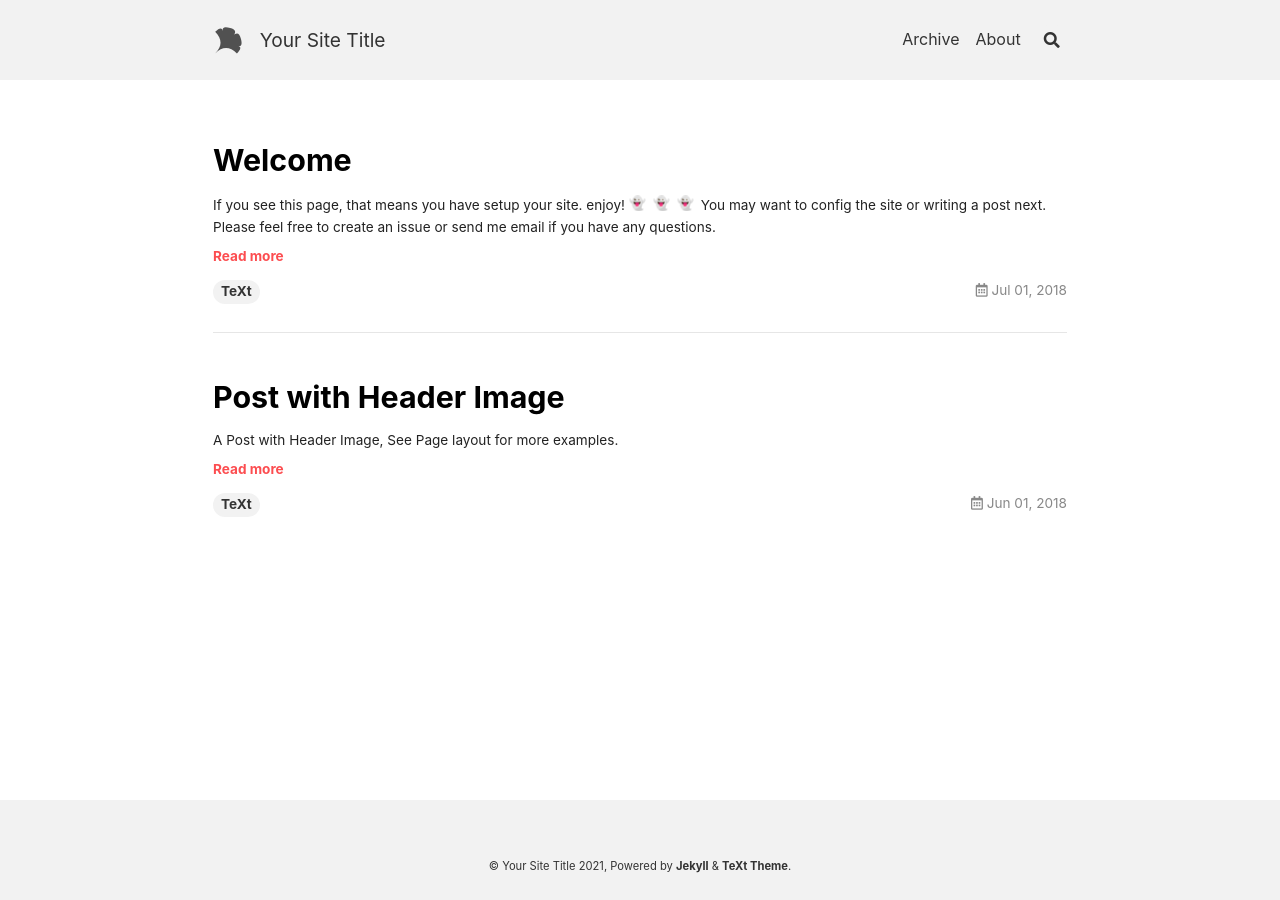
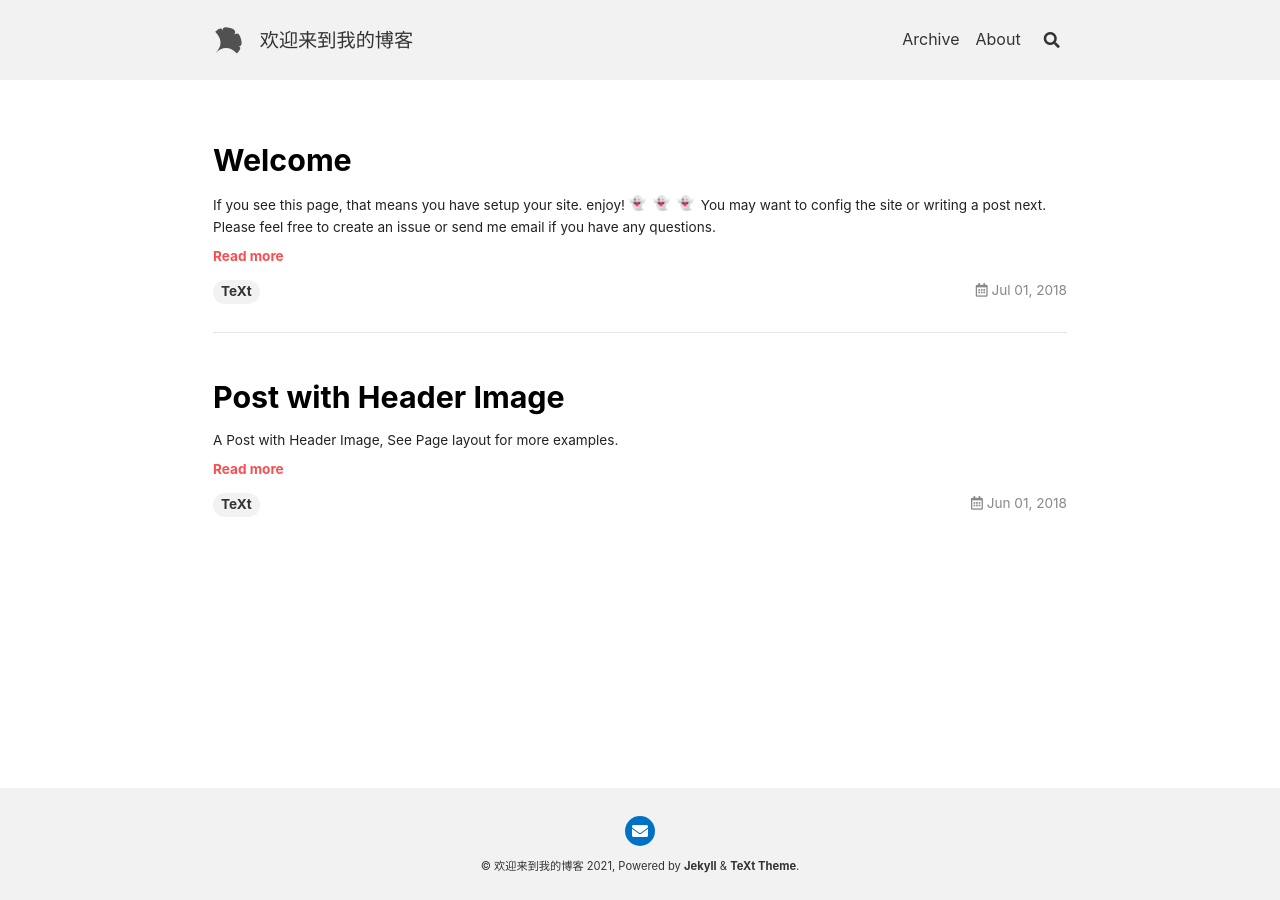
Before and after one commit to wwweeeiii55/wwwweeeiii55.github.io, a Jekyll site: the page built from index.html, in a window 1280 px wide. Built offline with Jekyll 4.4.1, drawn with Linux system fonts in a browser that asks for light colours; nearby versions of some CDN libraries; emoji names are drawn with the system emoji font; the list of posts is cut into pages by our own code.

Commit message:
修改了congfig文件

```diff
--- a/_config.yml
+++ b/_config.yml
@@ -20,26 +20,25 @@ text_skin: default # "default" (default), "dark", "forest", "ocean", "chocolate"
 highlight_theme: default # "default" (default), "tomorrow", "tomorrow-night", "tomorrow-night-eighties", "tomorrow-night-blue", "tomorrow-night-bright"
 url     : # the base hostname & protocol for your site e.g. https://www.someone.com
 baseurl : # does not include hostname
-title   : Your Site Title
+title   : 欢迎来到我的博客
 description: > # this means to ignore newlines until "Language & timezone"
-  Your Site Description
+  我的个人博客
 
 
 ## => Language and Timezone
 ##############################
-lang: # the language of your site, default as "en"
-timezone: # see https://en.wikipedia.org/wiki/List_of_tz_database_time_zones for the available values
-
+lang: en
+timezone: Asia/Shanghai
 
 ## => Author and Social
 ##############################
 author:
   type      : # "person" (default), "organization"
-  name      : Your Name
+  name      : 韦健
   url       :
   avatar    : # path or url of avatar image (square)
   bio       : I am an amazing person.
-  email     :
+  email     : 2061841447@qq.com
   facebook  : # "user_name" the last part of your profile url, e.g. https://www.facebook.com/user_name
   twitter   : # "user_name" the last part of your profile url, e.g. https://twitter.com/user_name
   weibo     : # "user_id"   the last part of your profile url, e.g. https://www.weibo.com/user_id/profile?...
```
